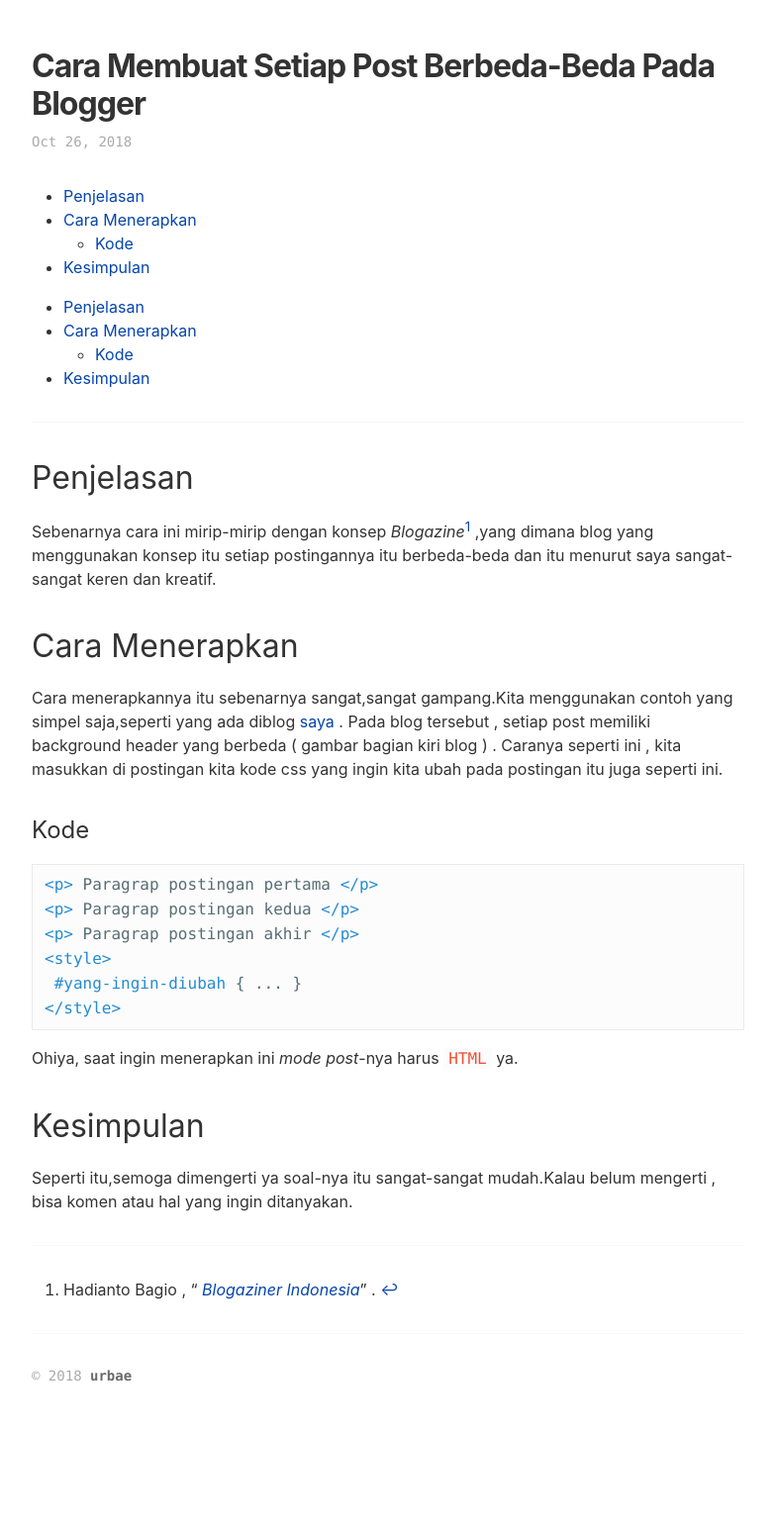
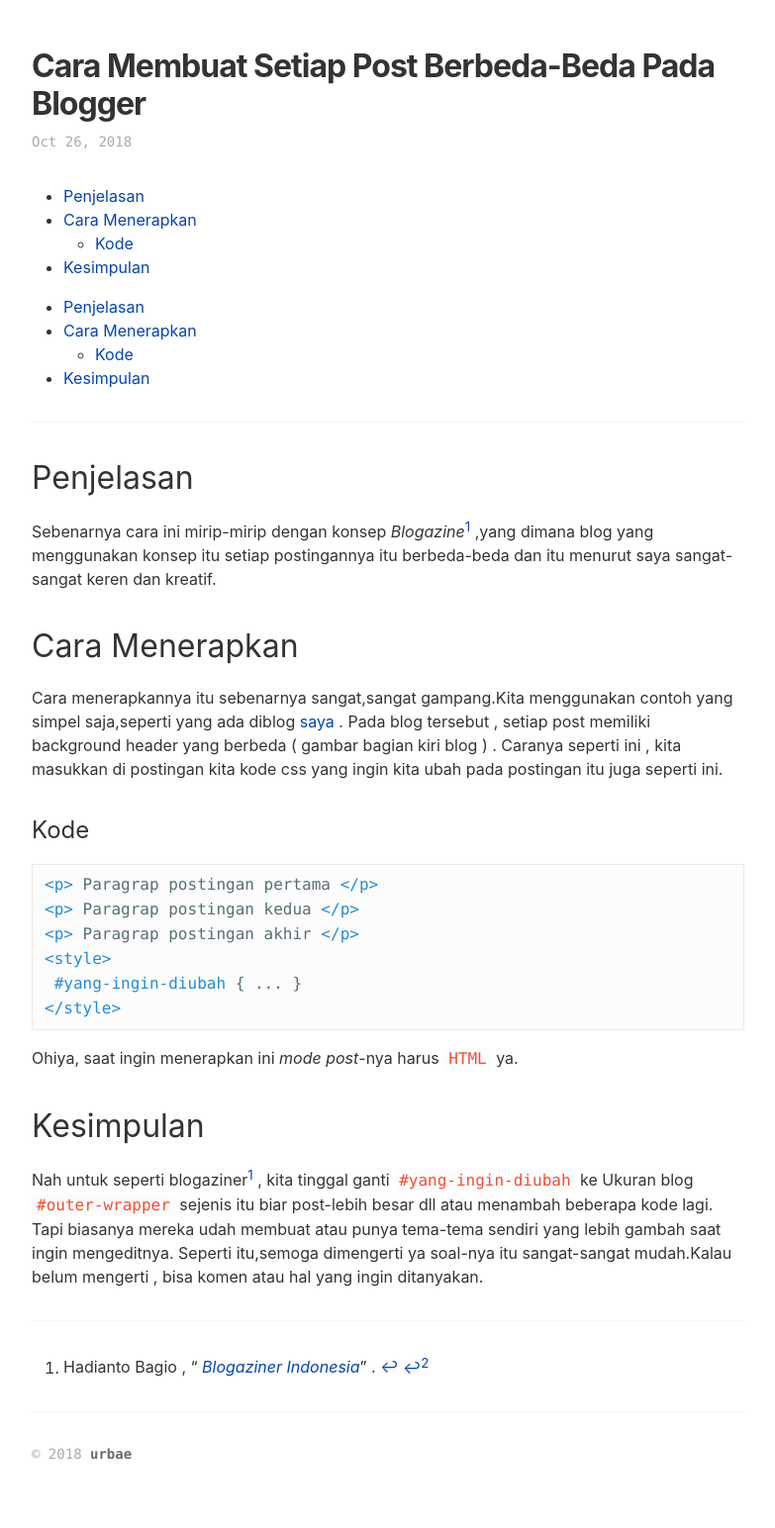
Before and after one commit to urbae/urbae.github.io, a Jekyll site: the page built from _posts/2018-10-26-cara-membuat-setiap-post-berbeda-beda-pada-blogger.md, in a window 1280 px wide. Shown: the whole page at 99% size, without its empty margins (8-791 px from the left). Built offline with Jekyll 4.4.1, drawn with Linux system fonts in a browser that asks for light colours; the table of contents is made by our own code; before the commit the page ends 1465 px from its top, so only the background shows below that.

Commit message:
added
tambah kesimpulan

```diff
--- a/_posts/2018-10-26-cara-membuat-setiap-post-berbeda-beda-pada-blogger.md
+++ b/_posts/2018-10-26-cara-membuat-setiap-post-berbeda-beda-pada-blogger.md
@@ -30,6 +30,8 @@ Caranya seperti ini , kita masukkan di postingan kita kode css yang ingin kita u
 Ohiya, saat ingin menerapkan ini *mode post*-nya harus `HTML` ya.
 
 ## Kesimpulan
+Nah untuk seperti blogaziner[^fn-sample_footnote] , kita tinggal ganti `#yang-ingin-diubah` ke Ukuran blog `#outer-wrapper` sejenis itu biar post-lebih besar dll atau menambah beberapa kode lagi.
+Tapi biasanya mereka udah membuat atau punya tema-tema sendiri yang lebih gambah saat ingin mengeditnya.
 Seperti itu,semoga dimengerti ya soal-nya itu sangat-sangat mudah.Kalau belum mengerti , bisa komen atau hal yang ingin ditanyakan.
 
 -----
```
